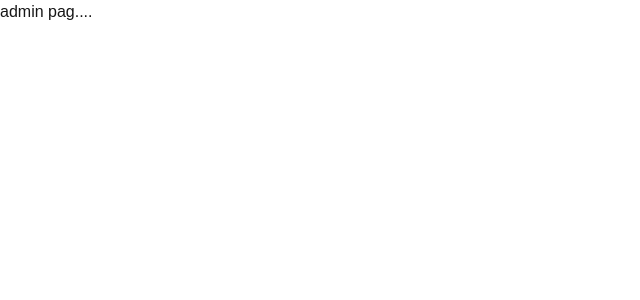
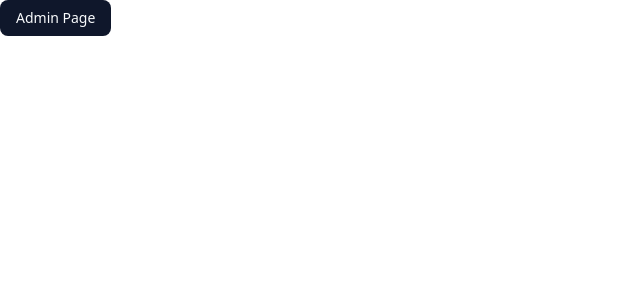
Before and after one commit to Ank09yadav/choco-10MinDelivery-Nextjs, a Next.js app: page /admin in a window 1280 px wide. Shown: the top 300 px of the page, without its empty margins (0-640 px from the left). Built offline with nearby package versions, Linux system fonts and the light colour scheme.

Commit message:
ui components added

```diff
--- a/package.json
+++ b/package.json
@@ -11,12 +11,17 @@
     "db:run": "node -r esbuild-register ./migrate.ts"
   },
   "dependencies": {
+    "@radix-ui/react-slot": "^1.2.4",
+    "class-variance-authority": "^0.7.1",
+    "clsx": "^2.1.1",
     "drizzle-orm": "^0.44.7",
+    "lucide-react": "^0.561.0",
     "next": "16.0.6",
     "next-auth": "^4.24.13",
     "postgres": "^3.4.7",
     "react": "19.2.0",
     "react-dom": "19.2.0",
+    "tailwind-merge": "^3.4.0",
     "zod": "^4.1.13"
   },
   "devDependencies": {
@@ -29,6 +34,7 @@
     "eslint": "^9",
     "eslint-config-next": "16.0.6",
     "tailwindcss": "^4",
+    "tw-animate-css": "^1.4.0",
     "typescript": "^5"
   }
 }
--- a/src/app/admin/page.tsx
+++ b/src/app/admin/page.tsx
@@ -1,8 +1,9 @@
+import { Button } from '@/components/ui/button'
 import React from 'react'
 
 const AdminPage = () => {
   return (
-    <div>admin pag....</div>
+    <div><Button>Admin Page</Button></div>
   )
 }
 
--- a/src/app/globals.css
+++ b/src/app/globals.css
@@ -1,21 +1,123 @@
 @import "tailwindcss";
+@import "tw-animate-css";
+
+@custom-variant dark (&:is(.dark *));
+
+@theme inline {
+  --radius-sm: calc(var(--radius) - 4px);
+  --radius-md: calc(var(--radius) - 2px);
+  --radius-lg: var(--radius);
+  --radius-xl: calc(var(--radius) + 4px);
+  --radius-2xl: calc(var(--radius) + 8px);
+  --radius-3xl: calc(var(--radius) + 12px);
+  --radius-4xl: calc(var(--radius) + 16px);
+  --color-background: var(--background);
+  --color-foreground: var(--foreground);
+  --color-card: var(--card);
+  --color-card-foreground: var(--card-foreground);
+  --color-popover: var(--popover);
+  --color-popover-foreground: var(--popover-foreground);
+  --color-primary: var(--primary);
+  --color-primary-foreground: var(--primary-foreground);
+  --color-secondary: var(--secondary);
+  --color-secondary-foreground: var(--secondary-foreground);
+  --color-muted: var(--muted);
+  --color-muted-foreground: var(--muted-foreground);
+  --color-accent: var(--accent);
+  --color-accent-foreground: var(--accent-foreground);
+  --color-destructive: var(--destructive);
+  --color-border: var(--border);
+  --color-input: var(--input);
+  --color-ring: var(--ring);
+  --color-chart-1: var(--chart-1);
+  --color-chart-2: var(--chart-2);
+  --color-chart-3: var(--chart-3);
+  --color-chart-4: var(--chart-4);
+  --color-chart-5: var(--chart-5);
+  --color-sidebar: var(--sidebar);
+  --color-sidebar-foreground: var(--sidebar-foreground);
+  --color-sidebar-primary: var(--sidebar-primary);
+  --color-sidebar-primary-foreground: var(--sidebar-primary-foreground);
+  --color-sidebar-accent: var(--sidebar-accent);
+  --color-sidebar-accent-foreground: var(--sidebar-accent-foreground);
+  --color-sidebar-border: var(--sidebar-border);
+  --color-sidebar-ring: var(--sidebar-ring);
+}
 
 :root {
-  --background: #ffffff;
-  --foreground: #171717;
+  --radius: 0.625rem;
+  --background: oklch(1 0 0);
+  --foreground: oklch(0.129 0.042 264.695);
+  --card: oklch(1 0 0);
+  --card-foreground: oklch(0.129 0.042 264.695);
+  --popover: oklch(1 0 0);
+  --popover-foreground: oklch(0.129 0.042 264.695);
+  --primary: oklch(0.208 0.042 265.755);
+  --primary-foreground: oklch(0.984 0.003 247.858);
+  --secondary: oklch(0.968 0.007 247.896);
+  --secondary-foreground: oklch(0.208 0.042 265.755);
+  --muted: oklch(0.968 0.007 247.896);
+  --muted-foreground: oklch(0.554 0.046 257.417);
+  --accent: oklch(0.968 0.007 247.896);
+  --accent-foreground: oklch(0.208 0.042 265.755);
+  --destructive: oklch(0.577 0.245 27.325);
+  --border: oklch(0.929 0.013 255.508);
+  --input: oklch(0.929 0.013 255.508);
+  --ring: oklch(0.704 0.04 256.788);
+  --chart-1: oklch(0.646 0.222 41.116);
+  --chart-2: oklch(0.6 0.118 184.704);
+  --chart-3: oklch(0.398 0.07 227.392);
+  --chart-4: oklch(0.828 0.189 84.429);
+  --chart-5: oklch(0.769 0.188 70.08);
+  --sidebar: oklch(0.984 0.003 247.858);
+  --sidebar-foreground: oklch(0.129 0.042 264.695);
+  --sidebar-primary: oklch(0.208 0.042 265.755);
+  --sidebar-primary-foreground: oklch(0.984 0.003 247.858);
+  --sidebar-accent: oklch(0.968 0.007 247.896);
+  --sidebar-accent-foreground: oklch(0.208 0.042 265.755);
+  --sidebar-border: oklch(0.929 0.013 255.508);
+  --sidebar-ring: oklch(0.704 0.04 256.788);
 }
 
+.dark {
+  --background: oklch(0.129 0.042 264.695);
+  --foreground: oklch(0.984 0.003 247.858);
+  --card: oklch(0.208 0.042 265.755);
+  --card-foreground: oklch(0.984 0.003 247.858);
+  --popover: oklch(0.208 0.042 265.755);
+  --popover-foreground: oklch(0.984 0.003 247.858);
+  --primary: oklch(0.929 0.013 255.508);
+  --primary-foreground: oklch(0.208 0.042 265.755);
+  --secondary: oklch(0.279 0.041 260.031);
+  --secondary-foreground: oklch(0.984 0.003 247.858);
+  --muted: oklch(0.279 0.041 260.031);
+  --muted-foreground: oklch(0.704 0.04 256.788);
+  --accent: oklch(0.279 0.041 260.031);
+  --accent-foreground: oklch(0.984 0.003 247.858);
+  --destructive: oklch(0.704 0.191 22.216);
+  --border: oklch(1 0 0 / 10%);
+  --input: oklch(1 0 0 / 15%);
+  --ring: oklch(0.551 0.027 264.364);
+  --chart-1: oklch(0.488 0.243 264.376);
+  --chart-2: oklch(0.696 0.17 162.48);
+  --chart-3: oklch(0.769 0.188 70.08);
+  --chart-4: oklch(0.627 0.265 303.9);
+  --chart-5: oklch(0.645 0.246 16.439);
+  --sidebar: oklch(0.208 0.042 265.755);
+  --sidebar-foreground: oklch(0.984 0.003 247.858);
+  --sidebar-primary: oklch(0.488 0.243 264.376);
+  --sidebar-primary-foreground: oklch(0.984 0.003 247.858);
+  --sidebar-accent: oklch(0.279 0.041 260.031);
+  --sidebar-accent-foreground: oklch(0.984 0.003 247.858);
+  --sidebar-border: oklch(1 0 0 / 10%);
+  --sidebar-ring: oklch(0.551 0.027 264.364);
+}
 
-
-@media (prefers-color-scheme: dark) {
-  :root {
-    --background: #0a0a0a;
-    --foreground: #ededed;
+@layer base {
+  * {
+    @apply border-border outline-ring/50;
+  }
+  body {
+    @apply bg-background text-foreground;
   }
 }
-
-body {
-  background: var(--background);
-  color: var(--foreground);
-  font-family: Arial, Helvetica, sans-serif;
-}
```
Also changed, not shown: 1 other file (tests, documents, lock files or other folders).
